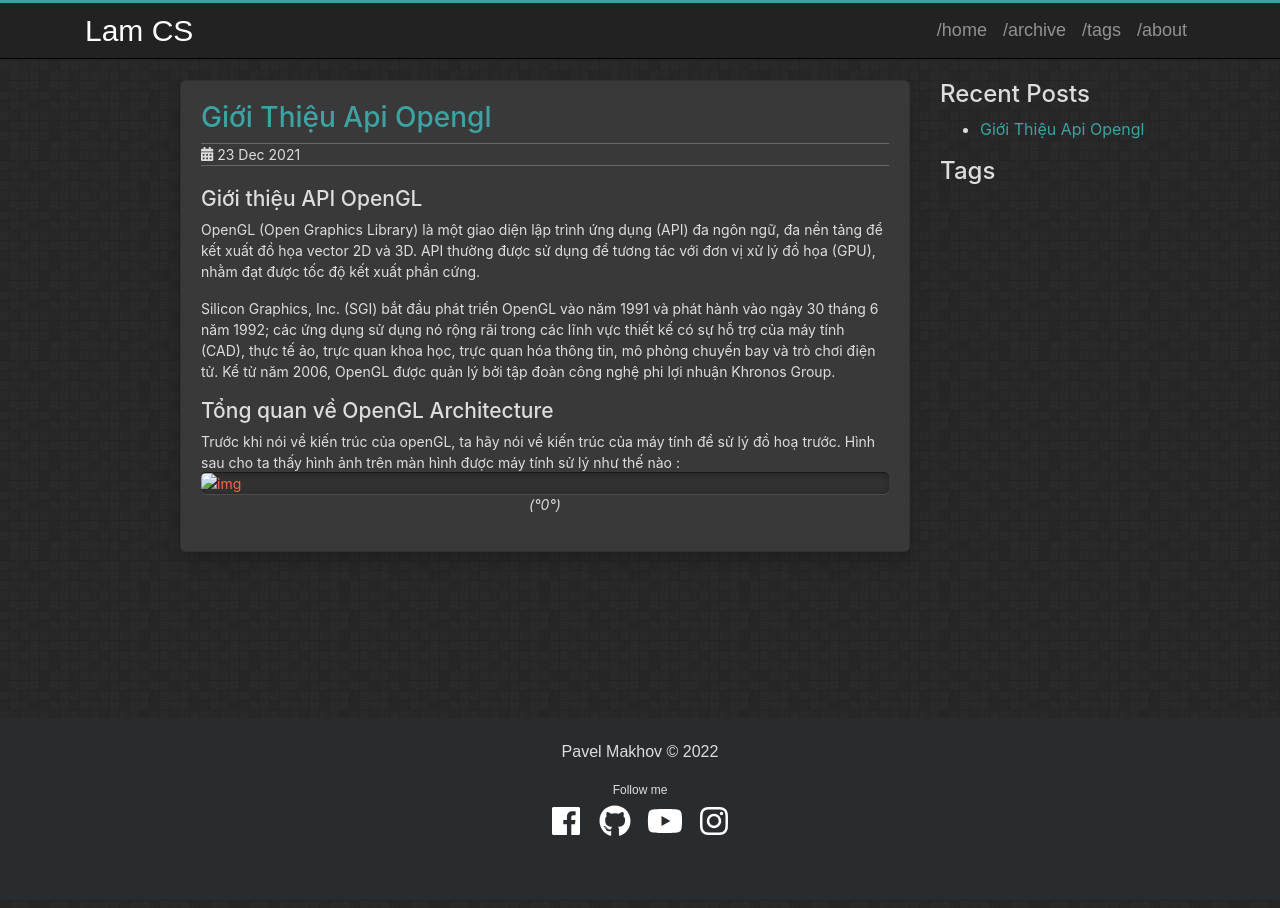
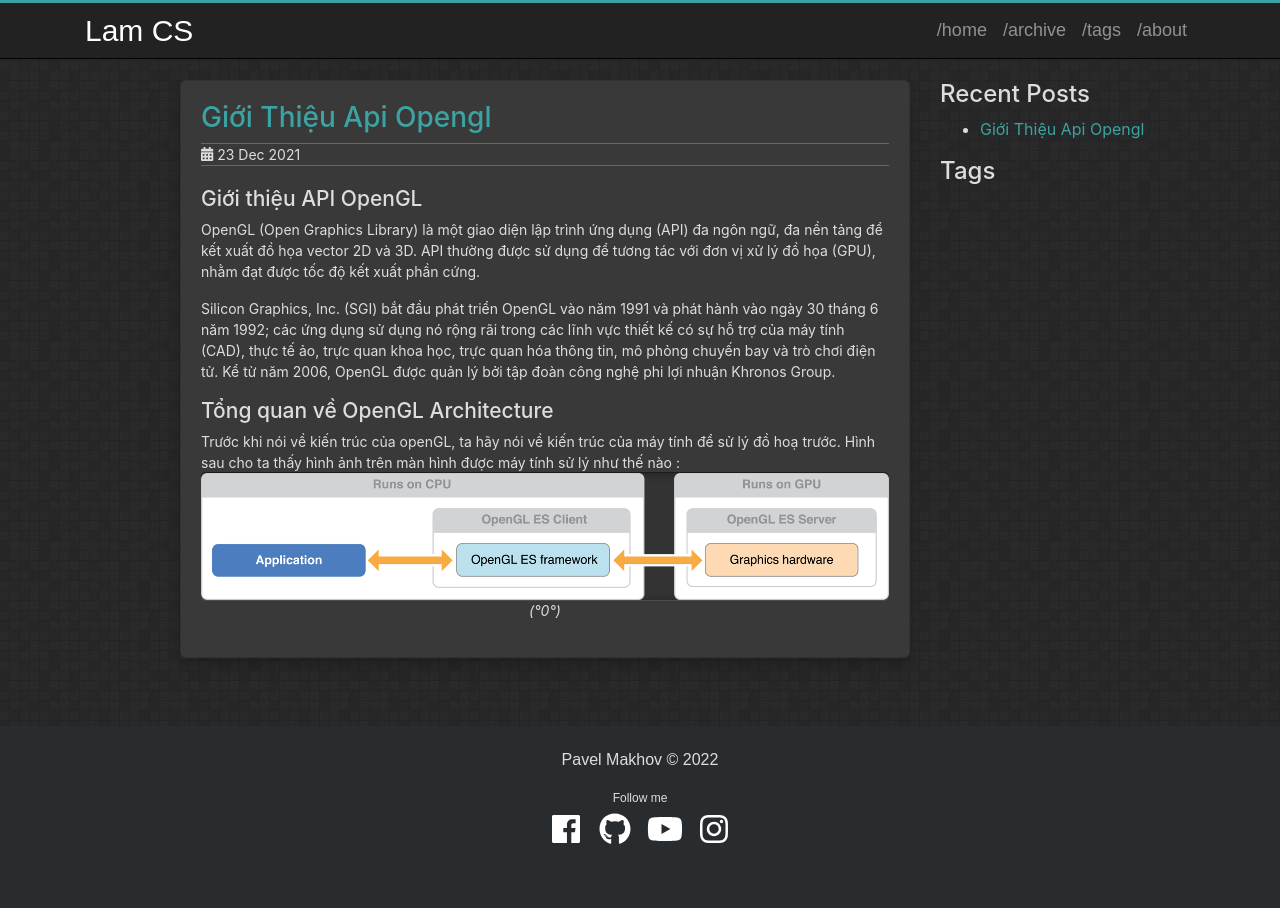
Before and after one commit to DevLamTran/DevLamTran.github.io, a Jekyll site: the page built from _posts/2021-12-23-Giới-thiệu-API-OpenGL.md, in a window 1280 px wide. Built offline with Jekyll 4.4.1, drawn with Linux system fonts in a browser that asks for light colours; our own code applies the rules of GitHub Pages for plain Markdown files.

Commit message:
Update 2021-12-23-Giới-thiệu-API-OpenGL.md

```diff
--- a/_posts/2021-12-23-Giới-thiệu-API-OpenGL.md
+++ b/_posts/2021-12-23-Giới-thiệu-API-OpenGL.md
@@ -8,4 +8,4 @@ OpenGL (Open Graphics Library) là một giao diện lập trình ứng dụng (
 Silicon Graphics, Inc. (SGI) bắt đầu phát triển OpenGL vào năm 1991 và phát hành vào ngày 30 tháng 6 năm 1992; các ứng dụng sử dụng nó rộng rãi trong các lĩnh vực thiết kế có sự hỗ trợ của máy tính (CAD), thực tế ảo, trực quan khoa học, trực quan hóa thông tin, mô phỏng chuyến bay và trò chơi điện tử. Kể từ năm 2006, OpenGL được quản lý bởi tập đoàn công nghệ phi lợi nhuận Khronos Group.
 ## Tổng quan về OpenGL Architecture
 Trước khi nói về kiến trúc của openGL, ta hãy nói về kiến trúc của máy tính để sử lý đồ hoạ trước. Hình sau cho ta thấy hình ảnh trên màn hình được máy tính sử lý như thế nào :
-![img]({{ '/_posts/cpu_gpu_2x.png' | relative_url }}){: .center-image }*(°0°)*
+![img]({{ '/assets/images/cpu_gpu_2x.png' | relative_url }}){: .center-image }*(°0°)*
```
